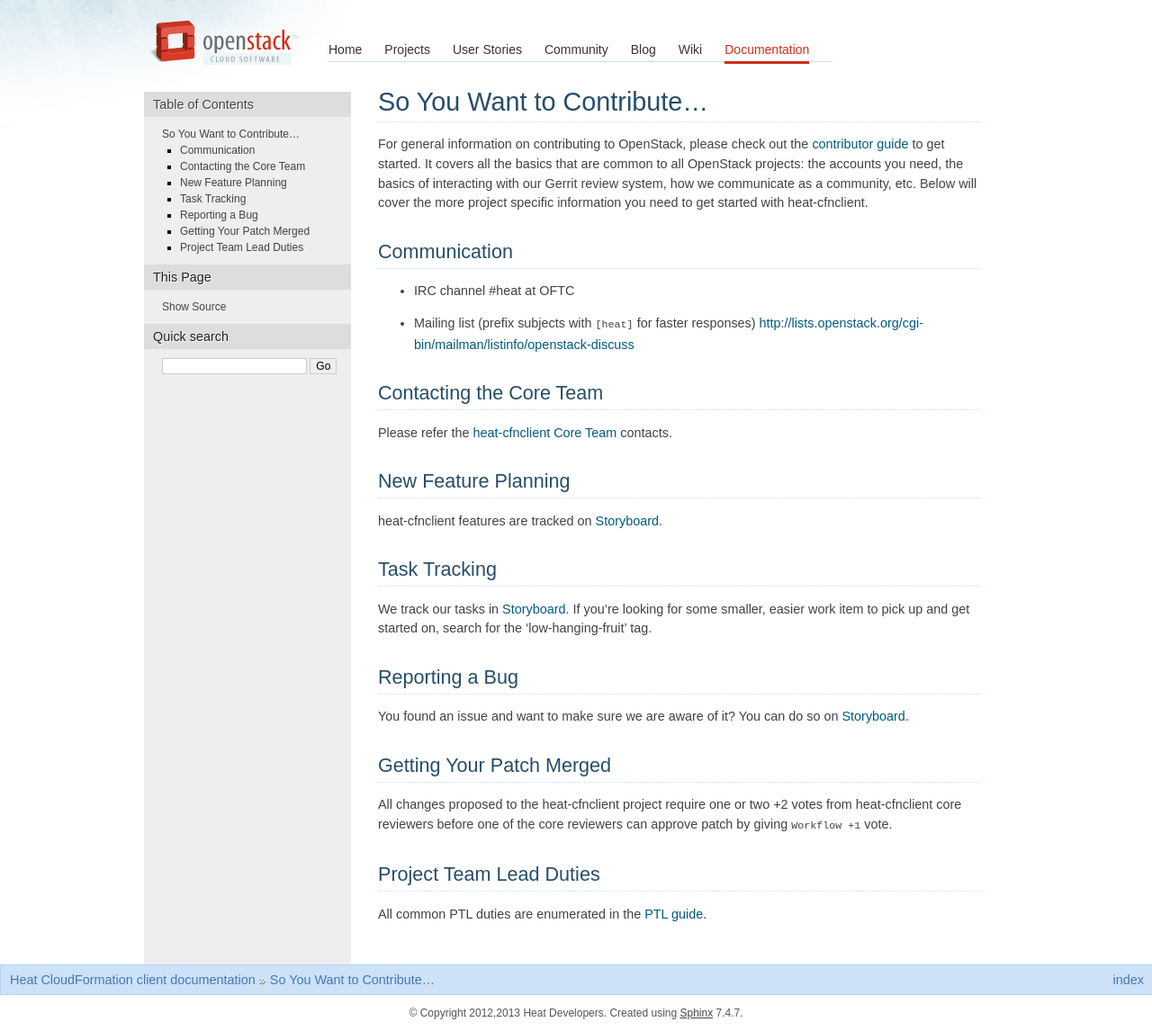
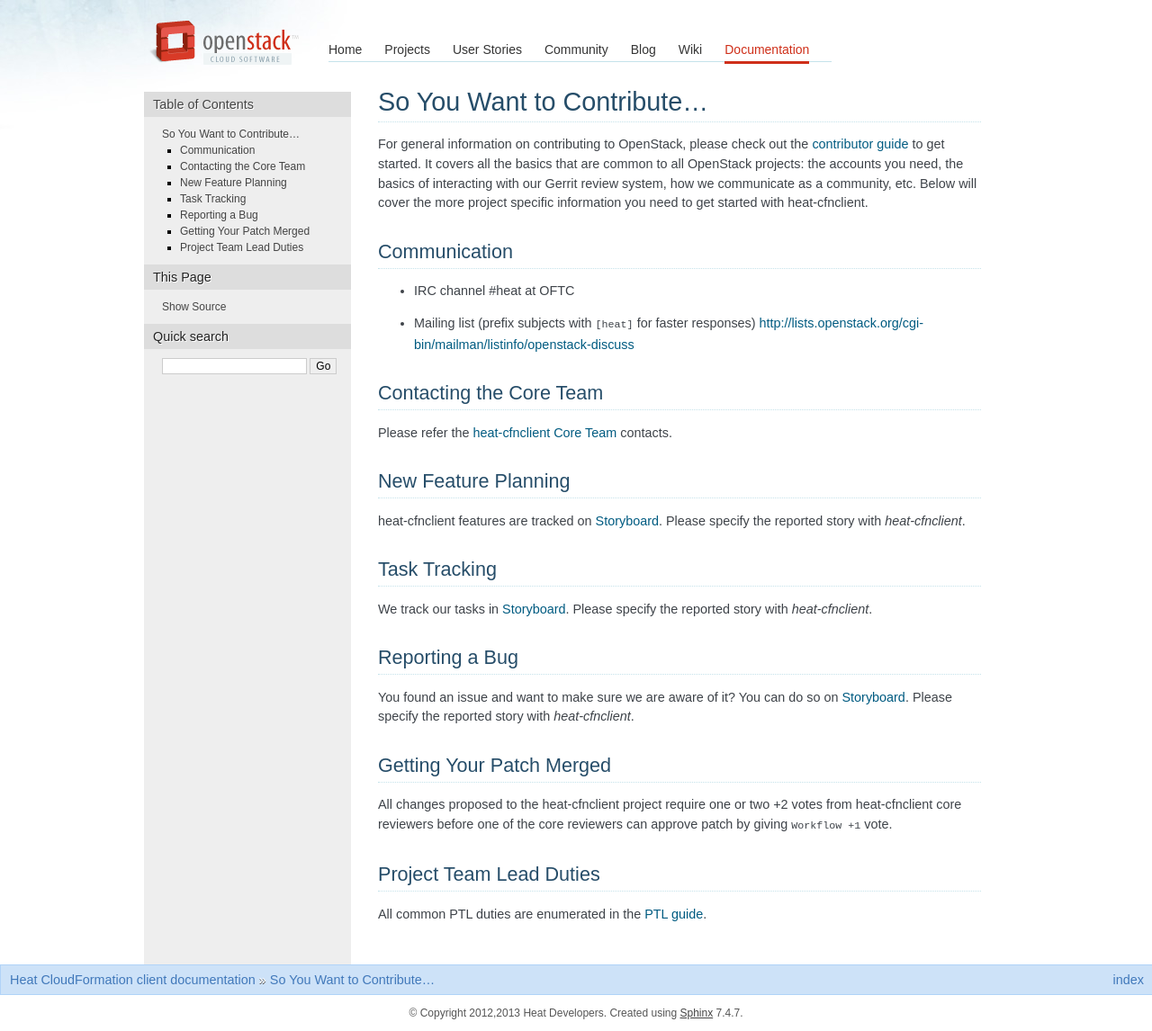
Before and after one commit to openstack-archive/heat-cfnclient, a Sphinx documentation site: the page built from doc/source/contributor/contributing.rst, in a window 1280 px wide. Shown: the whole page at 90% size. Built offline with Sphinx 7.4.7, drawn with Linux system fonts in a browser that asks for light colours.

Commit message:
Fix Storyboard link to use openstack/heat
For sub-projects with no specific team to manage, we use directly
https://storyboard.openstack.org/#!/project/openstack/heat instead of
openstack/heat-cfnclient(Which migrated from Launchpad).

Change-Id: Ibbb1d0e3eaef75f0a29998132a252960ba5f1333

```diff
--- a/doc/source/contributor/contributing.rst
+++ b/doc/source/contributor/contributing.rst
@@ -22,18 +22,19 @@
 
 New Feature Planning
 ~~~~~~~~~~~~~~~~~~~~
-heat-cfnclient features are tracked on `Storyboard <https://storyboard.openstack.org/#!/project/openstack/heat-cfnclient>`_.
+heat-cfnclient features are tracked on `Storyboard <https://storyboard.openstack.org/#!/project/openstack/heat>`_.
+Please specify the reported story with `heat-cfnclient`.
 
 Task Tracking
 ~~~~~~~~~~~~~
-We track our tasks in `Storyboard <https://storyboard.openstack.org/#!/project/openstack/heat-cfnclient>`_.
-If you're looking for some smaller, easier work item to pick up and get started
-on, search for the 'low-hanging-fruit' tag.
+We track our tasks in `Storyboard <https://storyboard.openstack.org/#!/project/openstack/heat>`_.
+Please specify the reported story with `heat-cfnclient`.
 
 Reporting a Bug
 ~~~~~~~~~~~~~~~
 You found an issue and want to make sure we are aware of it? You can do so on
-`Storyboard <https://storyboard.openstack.org/#!/project/openstack/heat-cfnclient>`_.
+`Storyboard <https://storyboard.openstack.org/#!/project/openstack/heat>`_.
+Please specify the reported story with `heat-cfnclient`.
 
 Getting Your Patch Merged
 ~~~~~~~~~~~~~~~~~~~~~~~~~
```
